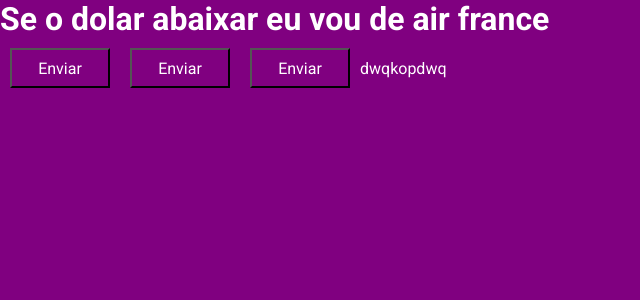
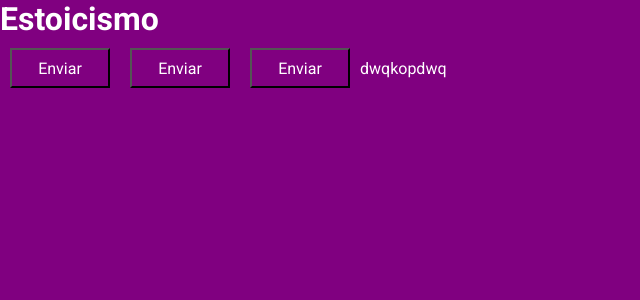
Before and after one commit to lincolnzera1/react-tsx-rocketseat, a React (Vite) app: page / in a window 1280 px wide. Shown: the top 300 px of the page, without its empty margins (0-640 px from the left). Built offline with nearby package versions, Linux system fonts and the light colour scheme.

Commit message:
git repo

```diff
--- a/package.json
+++ b/package.json
@@ -14,7 +14,7 @@
     "styled-components": "^5.3.5"
   },
   "devDependencies": {
-    "@types/react": "^18.0.17",
+    "@types/react": "^18.0.18",
     "@types/react-dom": "^18.0.6",
     "@types/styled-components": "^5.1.26",
     "@vitejs/plugin-react": "^2.0.1",
--- a/src/App.tsx
+++ b/src/App.tsx
@@ -11,7 +11,7 @@ export function App() {
 
     <ThemeProvider theme={defaultTheme}>
 
-      <h1>Se o dolar abaixar eu vou de air france</h1>
+      <h1>Estoicismo</h1>
       <Button cor="primary" />
       <Button cor="secondary"/>
       <Button cor="danger"/>
```
Also changed, not shown: 1 other file (tests, documents, lock files or other folders).
